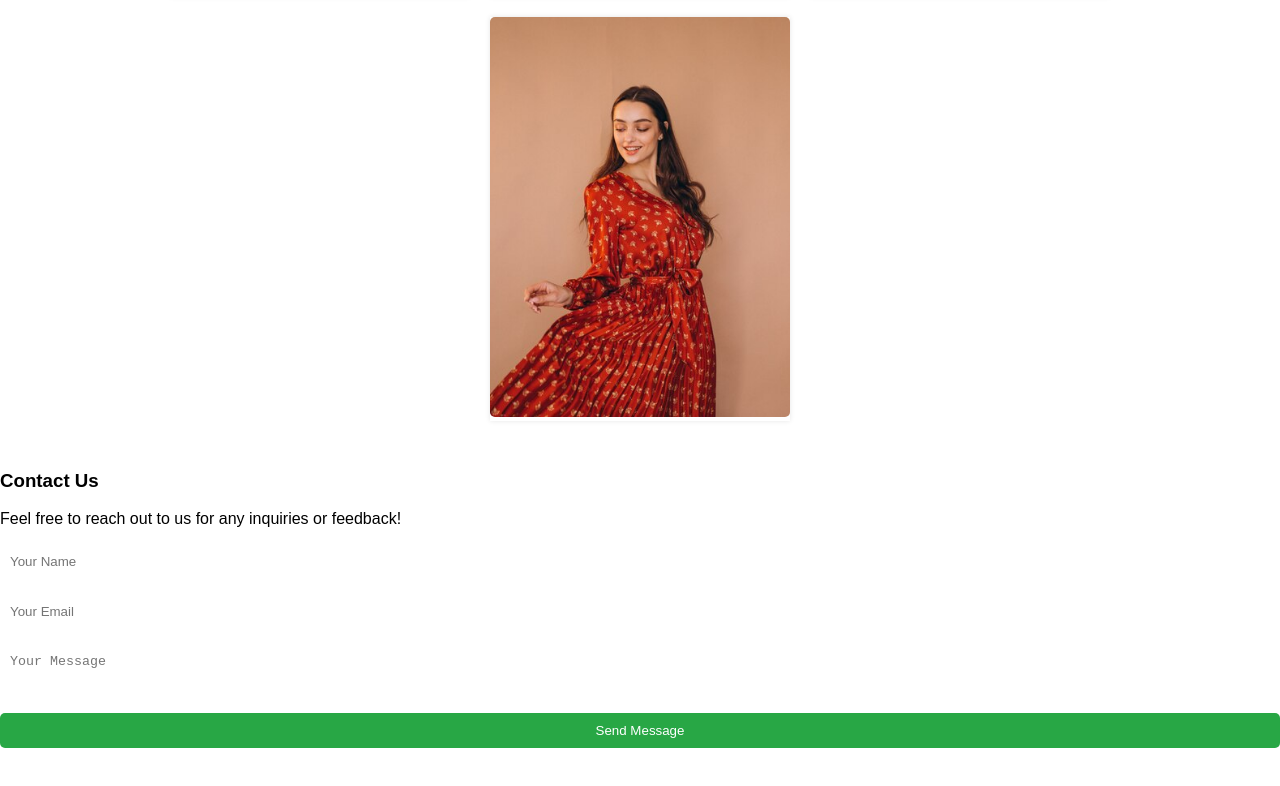
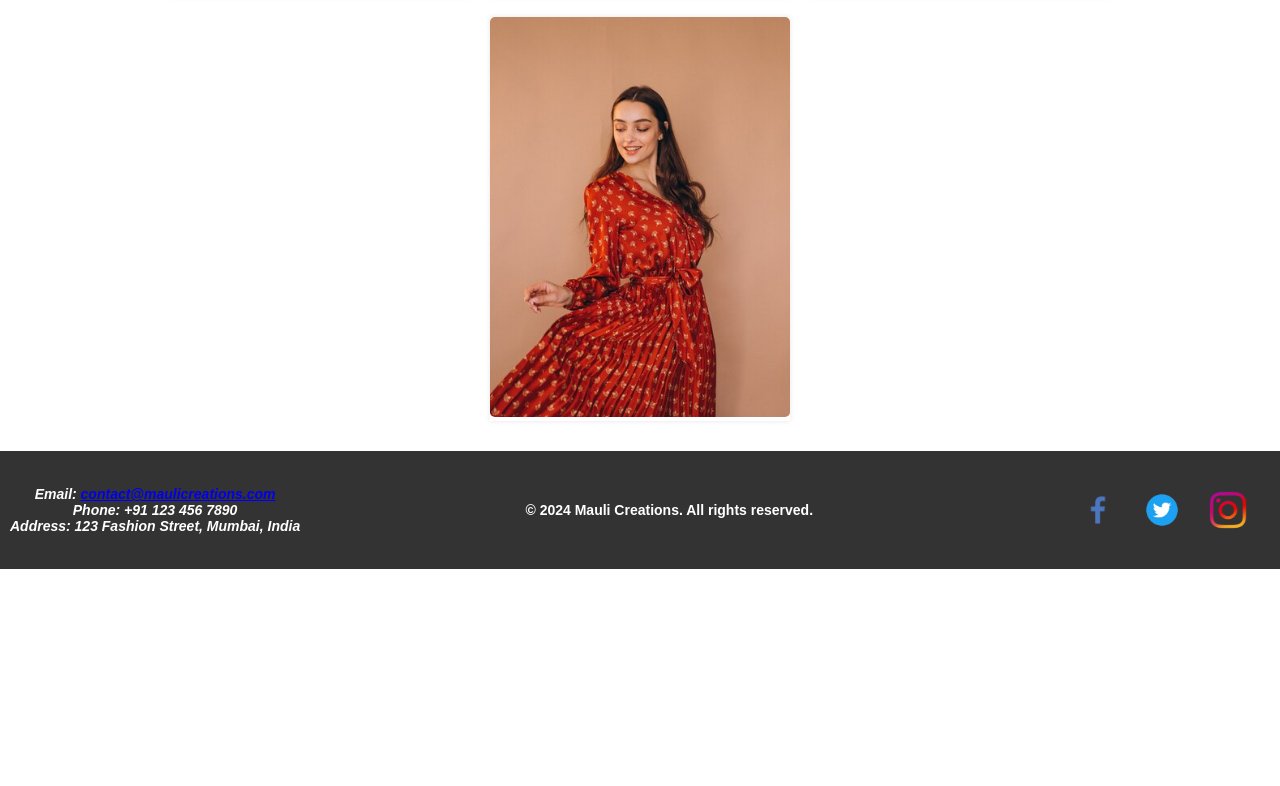
Before and after one commit to sahilghewari/mauli-creations1, a plain HTML site: page gallery.html in a window 1280 px wide. Shown: the part 2207-2993 px from the top of the page. After the commit the page ends 2776 px from the top, so only its background shows below. Drawn offline with Linux system fonts and the light colour scheme.

Commit message:
Update gallery.html

```diff
--- a/gallery.html
+++ b/gallery.html
@@ -5,6 +5,58 @@
         <meta name="viewport" content="width=device-width, initial-scale=1.0">
         <title>gallery</title>
         <link rel="stylesheet" href="styles.css">
+         <style>
+          footer {
+            padding: 20px 10px;
+            font-size: 14px;
+            background-color: #333;
+            color: #fff;
+            text-align: center;
+        }
+        footer div, footer address {
+            margin: 5px 0;
+        }
+
+        .social li {
+            margin-right: 10px;
+        }
+        .footer-content button {
+            padding: 8px 15px;
+            border: none;
+            border-radius: 5px;
+            margin-left: 10px;
+            background-color: #4CAF50;
+            color: white;
+            cursor: pointer;
+        }
+        .social a {
+            text-decoration: none;
+            color: #fff;
+        }
+        .social li {
+            display: inline;
+            list-style-type: none;
+            margin-right: 20px;
+            text-decoration: none;
+        }
+        .social img {
+            max-height: 40px;
+            vertical-align: middle;
+        }
+        footer .footer-content div {
+            margin: 0;
+            font-size: 24px;
+            font-weight: bold;
+        }
+        footer .footer-content:hover {
+            background-color: #555;
+        }
+        footer .footer-content {
+            display: flex;
+            justify-content: space-between;
+            align-items: center;
+        }
+    </style>
     </head>
 <body>
     <header>
@@ -108,23 +160,26 @@
 </section>
 
 <footer class="footer">
-    <div class="footer-content">
-        <h3>Contact Us</h3>
-        <p>Feel free to reach out to us for any inquiries or feedback!</p>
-        <form class="contact-form">
-            <input type="text" placeholder="Your Name">
-            <input type="email" placeholder="Your Email">
-            <textarea placeholder="Your Message"></textarea>
-            <button type="submit">Send Message</button>
-        </form>
-    </div>
-    <div class="social-icons">
-        <a href="#"><i class="fab fa-facebook-f"></i></a>
-        <a href="#"><i class="fab fa-twitter"></i></a>
-        <a href="#"><i class="fab fa-instagram"></i></a>
-        <a href="#"><i class="fab fa-pinterest"></i></a>
-    </div>
-</footer>
+        <div class="footer-content">
+            <div class="add">
+                <address style="font-size: 14px;">
+                    Email: <a href="mailto:contact@maulicreations.com">contact@maulicreations.com</a><br>
+                    Phone: +91 123 456 7890<br>
+                    Address: 123 Fashion Street, Mumbai, India
+                </address>
+                </div>
+
+                <div style="font-size: 14px;">&copy; 2024 Mauli Creations. All rights reserved.</div>
+
+                <ul class="social" >
+                    <li><a href="https://facebook.com"><img src="fblogo.png" alt="Facebook"></a></li>
+                    <li><a href="https://twitter.com"><img src="twitterlogo.png" alt="Twitter"></a></li>
+                    <li><a href="https://instagram.com"><img src="instalogo.png" alt="Instagram"></a></li>
+                </ul>
+
+        </div>
+
+    </footer>
 
 
     <script src="script.js"></script>
```
